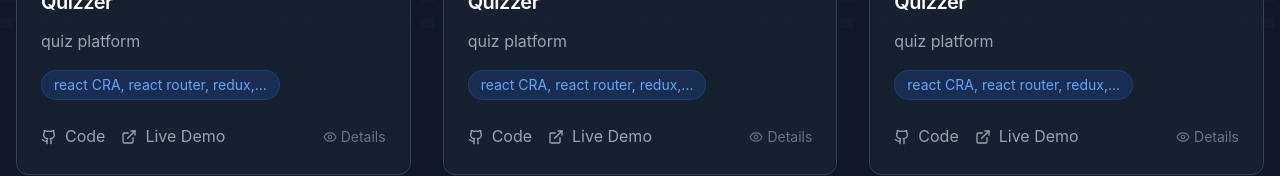
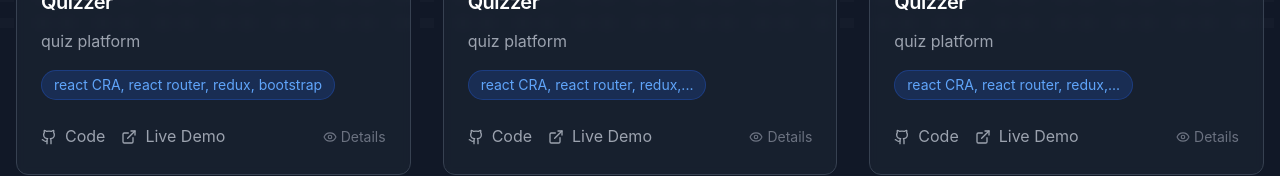
Before and after one commit to itsHungw/itsHungw-porfolio, a React (Vite) app: page /projects in a window 1280 px wide. Shown: the part 762-938 px from the top of the page. Built offline with nearby package versions, Linux system fonts and the light colour scheme.

Commit message:
check base link

```diff
--- a/src/App.tsx
+++ b/src/App.tsx
@@ -139,7 +139,7 @@
           <main>
             <Routes>
               <Route
-                path="/"
+                path="/itsHungw-porfolio"
                 element={
                   <PageWrapper>
                     <HomePage />
--- a/src/components/common/Navigation.tsx
+++ b/src/components/common/Navigation.tsx
@@ -7,7 +7,7 @@
 
 
 const navItems: NavItem[] = [
-    { path: '/', label: 'Home', icon: User },
+    { path: '/itsHungw-porfolio', label: 'Home', icon: User },
     { path: '/projects', label: 'Projects', icon: Briefcase },
     { path: '/blog', label: 'Blog', icon: MessageSquare }
 ];
@@ -26,7 +26,7 @@
             <div className="max-w-7xl mx-auto px-4 sm:px-6 lg:px-8">
                 <div className="flex justify-between items-center py-4">
                     {/* Logo/Brand */}
-                    <Link to="/" className="text-2xl font-bold text-white hover:text-blue-400 transition-colors">
+                    <Link to="/itsHungw-porfolio" className="text-2xl font-bold text-white hover:text-blue-400 transition-colors">
                         vinhung
                     </Link>
 
--- a/src/data/projects.ts
+++ b/src/data/projects.ts
@@ -1,5 +1,5 @@
 import type { Project } from "../types";
-
+import Quizzer from '../assets/Screenshot 2025-09-01 224247.png'
 const githubUrl = 'https://github.com/itsHungw'
 
 
@@ -8,10 +8,10 @@
         id: 1,
         title: 'Quizzer',
         description: 'quiz platform',
-        technologies: ['react CRA, react router, redux,...'],
-        image: 'hahaa',
+        technologies: ['react CRA, react router, redux, bootstrap'],
+        image: Quizzer,
         projectUrl: 'afafd',
-        githubUrl: githubUrl,
+        githubUrl: 'https://github.com/itsHungw/quizzer-react',
 
     },
     {
--- a/vite.config.js
+++ b/vite.config.js
@@ -3,6 +3,7 @@
 import react from '@vitejs/plugin-react';
 // https://vitejs.dev/config/
 export default defineConfig({
+    base: '/itsHungw-porfolio/',
     plugins: [
         react(),
         svgr({
```
Also changed, not shown: src/assets/Screenshot 2025-09-01 224247.png (added).
